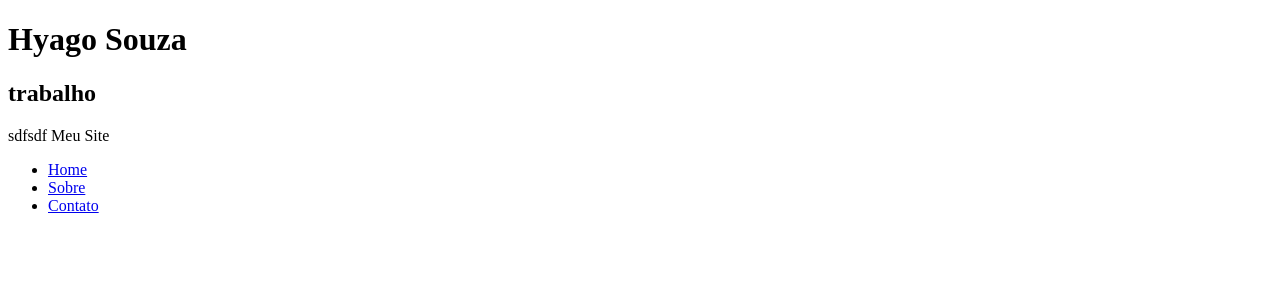
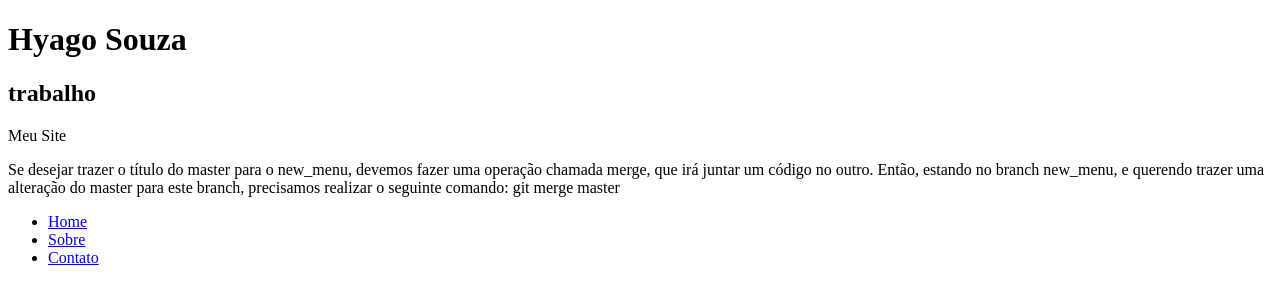
Before and after one commit to hyagotsaky/teste, a plain HTML site: page index.html in a window 1280 px wide. Drawn offline with Linux system fonts and the light colour scheme.

Commit message:
texto modificado

```diff
--- a/index.html
+++ b/index.html
@@ -10,8 +10,13 @@
 
 
       <h2>trabalho</h2>
-sdfsdf        Meu Site
+       Meu Site
 
+
+        <p>Se desejar trazer o título do master para o new_menu,
+         devemos fazer uma operação chamada merge, que irá juntar um código no outro.
+         Então, estando no branch new_menu, e querendo trazer uma alteração do master para este branch,
+         precisamos realizar o seguinte comando: git merge master</p>
             <ul>
                 <li><a href="index.html">Home</a></li>
                 <li><a href="sobre.html">Sobre</a></li>
```
